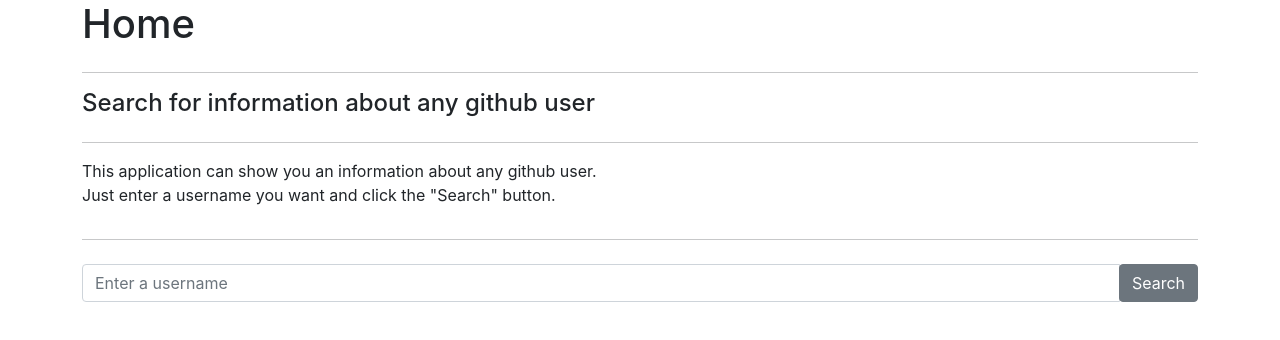
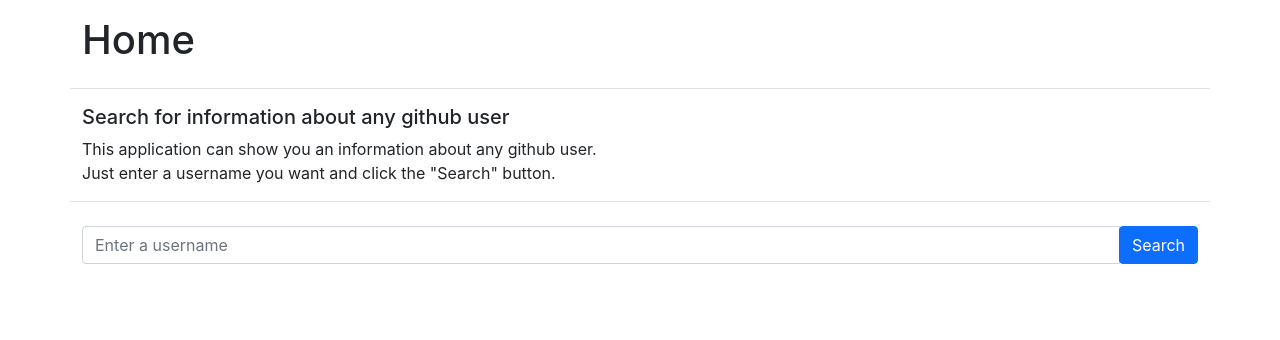
Before and after one commit to supfiger/github-resume-search, a React (Create React App) app: page / in a window 1280 px wide. Shown: the top 340 px of the page. Built offline with nearby package versions, Linux system fonts and the light colour scheme.

Commit message:
added search functional to the Home page

```diff
--- a/src/routes/Home/index.js
+++ b/src/routes/Home/index.js
@@ -1,4 +1,5 @@
-import React from "react";
+import React, { useState } from "react";
+import { useHistory } from "react-router-dom";
 import {
   InputGroup,
   InputGroupAddon,
@@ -9,35 +10,80 @@
   Col,
 } from "reactstrap";
 
-export default function Home() {
+function Header() {
   return (
-    <Container>
-      <Row>
+    <>
+      <Row className="border-bottom py-3">
         <h1>Home</h1>
       </Row>
-      <hr />
-      <Row>
-        <h2 className="h4">Search for information about any github user</h2>
-      </Row>
-      <hr />
-      <Row>
-        <p>
+      <Row className="border-bottom py-3">
+        <h2 className="h5">Search for information about any github user</h2>
+        <p className="m-0">
           This application can show you an information about any github user.{" "}
           <br />
           Just enter a username you want and click the "Search" button.
         </p>
       </Row>
-      <hr />
-      <Row>
-        <Col sm className="py-2">
+    </>
+  );
+}
+
+function Search() {
+  const [username, setUsername] = useState("");
+  let history = useHistory();
+
+  const handleChangeUsername = (e) => {
+    setUsername(e.target.value);
+  };
+
+  const handleEnterClick = (e) => {
+    if (e.key === "Enter") handleSearchClick();
+  };
+
+  const handleSearchClick = async () => {
+    try {
+      const response = await fetch(`https://api.github.com/users/${username}`);
+
+      const json = await response.json();
+
+      if (response.ok) {
+        console.log("json:", json);
+        history.push({
+          pathname: `/${username}`,
+          state: { userData: json },
+        });
+      }
+    } catch (error) {
+      console.error(error);
+    }
+  };
+
+  return (
+    <Row className="py-3">
+      <Col className="py-2">
         <InputGroup>
-            <Input placeholder="Enter a username" />
+          <Input
+            placeholder="Enter a username"
+            value={username}
+            onChange={handleChangeUsername}
+            onKeyDown={handleEnterClick}
+          />
           <InputGroupAddon addonType="append">
-              <Button>Search</Button>
+            <Button color="primary" onClick={handleSearchClick}>
+              Search
+            </Button>
           </InputGroupAddon>
         </InputGroup>
       </Col>
     </Row>
+  );
+}
+
+export default function Home() {
+  return (
+    <Container>
+      <Header />
+      <Search />
     </Container>
   );
 }
```
Lines whose indentation alone changed are shown as unchanged.
